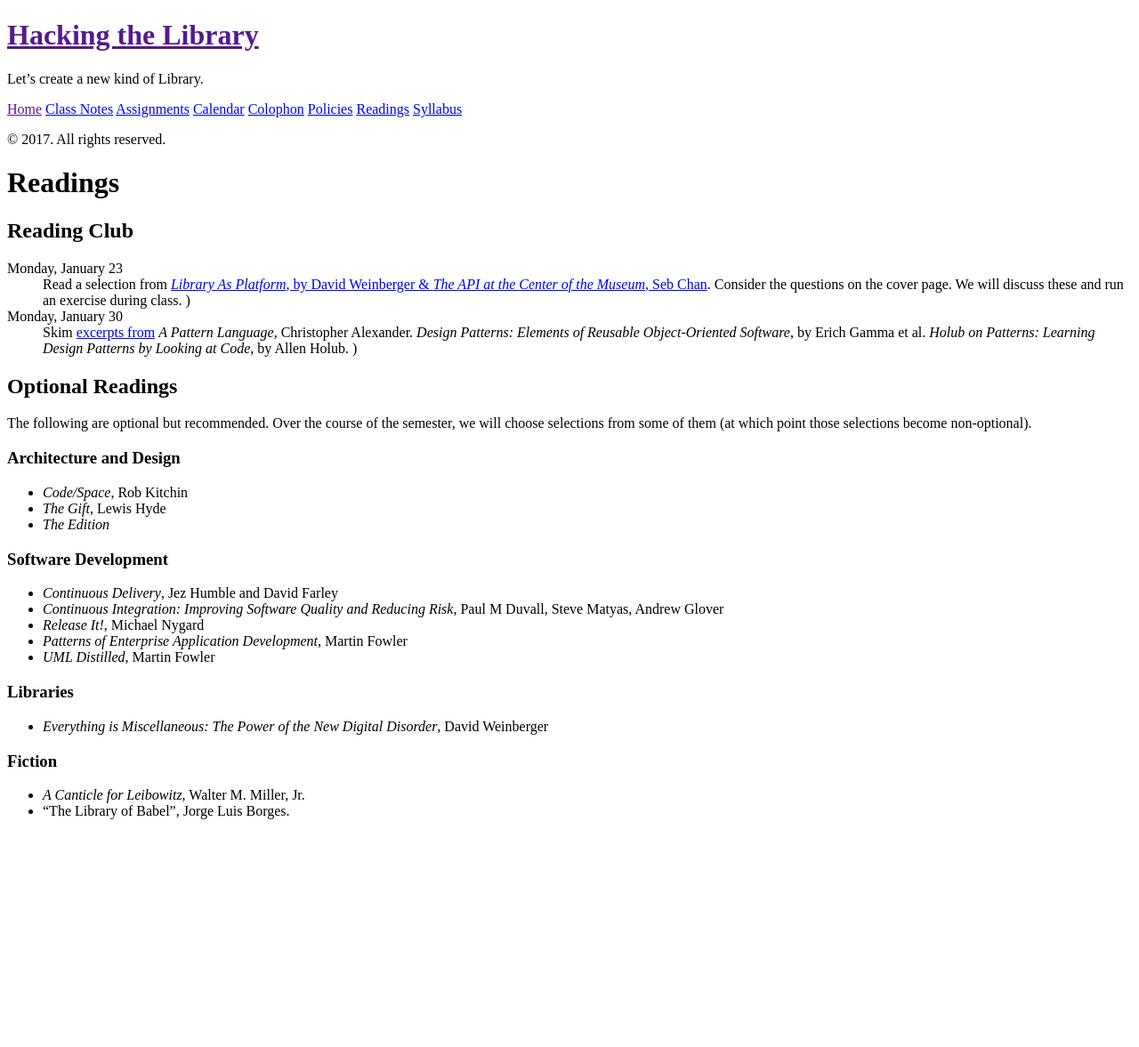
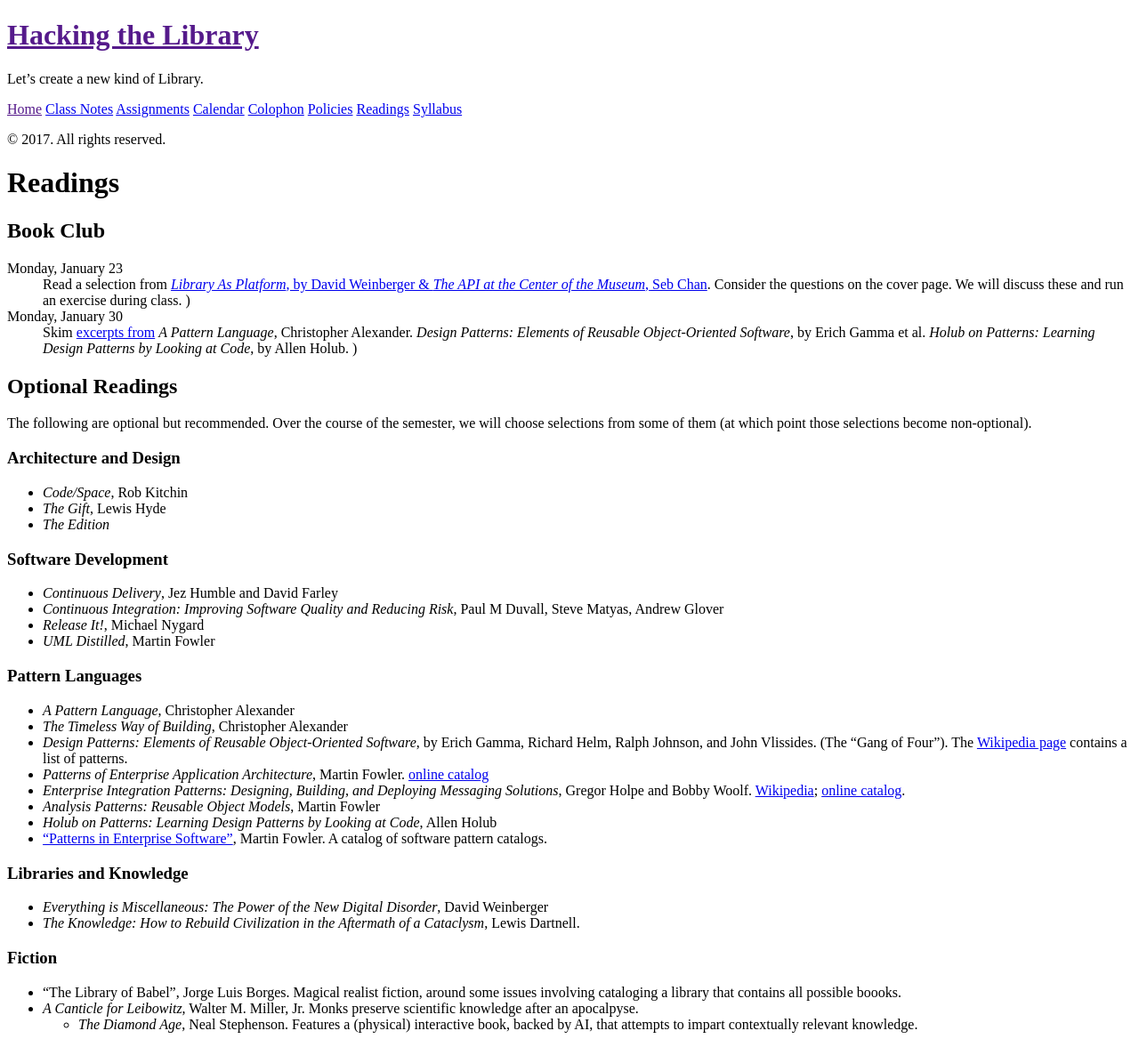
Before and after one commit to osteele/hackingthelibrary.org, a Jekyll site: the page built from _pages/readings.md, in a window 1280 px wide. Shown: the whole page at 89% size. Built offline with Jekyll 4.4.1, drawn with Linux system fonts in a browser that asks for light colours; before the commit the page ends 937 px from its top, so only the background shows below that.

Commit message:
add pattern language, SF to readings

```diff
--- a/_pages/readings.md
+++ b/_pages/readings.md
@@ -4,7 +4,7 @@
 date: 2017-01-18
 ---
 
-## Reading Club
+## Book Club
 
 {% for reading in site.data.readings %}
 {{reading[1].due | date: '%A, %B %-d' }}
@@ -29,14 +29,27 @@
 * *Continuous Delivery*, Jez Humble and David Farley
 * *Continuous Integration: Improving Software Quality and Reducing Risk*, Paul M Duvall, Steve Matyas, Andrew Glover
 * *Release It!*, Michael Nygard
-* *Patterns of Enterprise Application Development*, Martin Fowler
 * *UML Distilled*, Martin Fowler
 
-### Libraries
+### Pattern Languages
+* _A Pattern Language_, Christopher Alexander
+* _The Timeless Way of Building_, Christopher Alexander
+* _Design Patterns: Elements of Reusable Object-Oriented Software_, by Erich Gamma, Richard Helm, Ralph Johnson, and John Vlissides. (The “Gang of Four”). The [Wikipedia page](https://en.wikipedia.org/wiki/Design_Patterns) contains a list of patterns.
+* _Patterns of Enterprise Application Architecture_, Martin Fowler. [online catalog](https://www.martinfowler.com/eaaCatalog/)
+* _Enterprise Integration Patterns: Designing, Building, and Deploying Messaging Solutions_, Gregor Holpe and Bobby Woolf. [Wikipedia](https://en.wikipedia.org/wiki/Enterprise_Integration_Patterns); [online catalog](http://www.enterpriseintegrationpatterns.com/patterns/messaging/).
+* _Analysis Patterns: Reusable Object Models_, Martin Fowler
+* _Holub on Patterns: Learning Design Patterns by Looking at Code_, Allen Holub
+* ["Patterns in Enterprise Software"](https://www.martinfowler.com/articles/enterprisePatterns.html), Martin Fowler.
+A catalog of software pattern catalogs.
+
+
+### Libraries and Knowledge
 
 * *Everything is Miscellaneous: The Power of the New Digital Disorder*, David Weinberger
+* *The Knowledge: How to Rebuild Civilization in the Aftermath of a Cataclysm*, Lewis Dartnell.
 
 ### Fiction
 
-* _A Canticle for Leibowitz_,  Walter M. Miller, Jr.
-* "The Library of Babel", Jorge Luis Borges.
+* "The Library of Babel", Jorge Luis Borges. Magical realist fiction, around some issues involving cataloging a library that contains all possible boooks.
+* _A Canticle for Leibowitz_,  Walter M. Miller, Jr. Monks preserve scientific knowledge after an apocalpyse.
+  * _The Diamond Age_, Neal Stephenson. Features a (physical) interactive book, backed by AI, that attempts to impart contextually relevant knowledge.
```
Also changed, not shown: search.html (added, +22 -0 lines).
